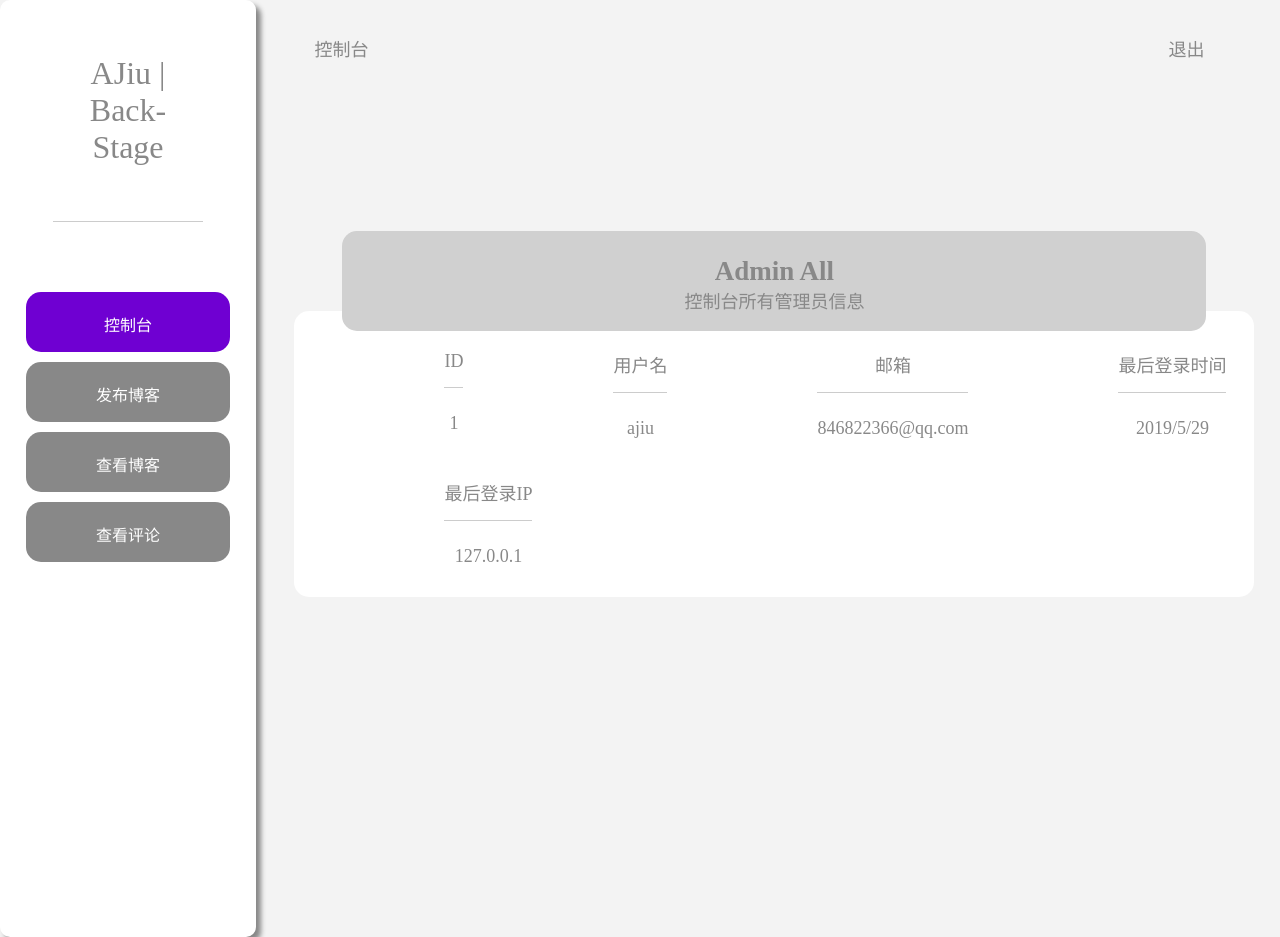
After one commit to AJiu07/AJiu07.github.io, a PHP site: page /admin/index.html in a window 1280 px wide. The commit adds this page. Run offline with PHP 8.4, Linux system fonts and the light colour scheme.

Commit message:
Signed-off-by: AJiu07 <846822366@qq.com>

```diff
--- /dev/null
+++ b/admin/css/index.css
@@ -0,0 +1,118 @@
+*{
+  padding: 0;
+  margin: 0;
+}
+body{
+  background-color: #f3f3f3;
+  color: #888888;
+  overflow: hidden;
+}
+a{
+  color: #888888;
+  text-decoration: none;
+}
+.left{
+  width: 20%;
+  height: 937px;
+  background-color: #fff;
+  text-align: center;
+  box-shadow: 5px 5px 5px #888888;
+  border-radius: 10px;
+  float: left;
+}
+.left h1{
+  padding: 55px;
+  font-weight: lighter;
+}
+.hr{
+  width: 150px;
+  height: 1px;
+  background-color: #ccc;
+  margin: 0 auto;
+}
+.dh ul{
+  margin-top: 70px;
+}
+.dh li{
+  list-style: none;
+  width: 80%;
+  height: 40px;
+  background-color: #888888;
+  margin: 10px auto;
+  text-align: center;
+  padding-top: 20px;
+  border-radius: 15px;
+  color: #fff;
+  font-weight: lighter;
+}
+.right{
+  width: 75%;
+  height: 100px;
+  position: absolute;
+  left: 23%;
+  font-size: 18px;
+}
+.right .top{
+  margin-top: 35px;
+  margin-left: 20px;
+}
+.right .top a:last-child{
+  float: right;
+  margin-right: 50px;
+}
+.right .banner{
+  width: 100%;
+  height: 300px;
+  clear: both;
+}
+.right .banner .banner-admin{
+  position: absolute;
+  margin-top: 170px;
+  width: 90%;
+  height: 100px;
+  background-color: #d0d0d0;
+  margin-left: 5%;
+  border-radius: 15px;
+  text-align: center;
+  z-index: 2;
+}
+.right .banner .banner-admin h2{
+  padding-top: 25px;
+}
+.right .banner .banner-user{
+  position: absolute;
+  width: 100%;
+  background-color: #fff;
+  border-radius: 15px;
+  margin-top: 250px;
+  padding-bottom: 30px;
+}
+.right .banner .banner-user dl{
+  float: left;
+  text-align: center;
+  margin-left: 150px;
+  margin-top: 40px;
+}
+.right .banner .banner-user dt{
+  padding-bottom: 15px;
+  border-bottom: 1px solid #ccc;
+}
+.right .banner .banner-user dd{
+  margin-top: 25px;
+}
+.right .banner .banner-user  id{
+  width: 50px;
+}
+.right .banner .banner-user  user{
+  width: 150px;
+  padding-left: 550px;
+}
+.right .banner .banner-user  email{
+  width: 150px;
+}
+.right .banner .banner-user  create_at{
+  width: 150px;
+}
+.right .banner .banner-user  ip{
+  width: 100px;
+}
--- /dev/null
+++ b/admin/index.html
@@ -0,0 +1,70 @@
+<!DOCTYPE html>
+<html lang="en">
+<head>
+	<meta charset="UTF-8">
+	<link rel="stylesheet" type="text/css" href="css/index.css">
+	<title>AJiu | Back-Stage</title>
+</head>
+<body>
+  <div class="left">
+    <h1>AJiu | Back-Stage</h1>
+    <div class="hr"></div>
+    <div class="dh">
+      <ul>
+        <a href="index.html">
+          <li>控制台</li>
+        </a>
+        <a href="create-blog.html">
+          <li>发布博客</li>
+        </a>
+        <a href="view-blog.html">
+          <li>查看博客</li>
+        </a>
+        <a href="comment.html">
+          <li>查看评论</li>
+        </a>
+      </ul>
+    </div>
+  </div>
+  <div class="right">
+    <div class="top">
+      <a href="index.html">控制台</a>
+      <a href="#">退出</a>
+    </div>
+    <div class="banner">
+  		<div class="banner-admin">
+  			<h2>Admin All</h2>
+  			<p>
+  				控制台所有管理员信息
+  			</p>
+  		</div>
+  		<div class="banner-user">
+  			<form method="post" action="">
+            <dl class="id">
+              <dt>ID</dt>
+              <dd>1</dd>
+            </dl>
+            <dl class="user">
+              <dt>用户名</dt>
+              <dd>ajiu</dd>
+            </dl>
+            <dl class="email">
+              <dt>邮箱</dt>
+              <dd>846822366@qq.com</dd>
+            </dl>
+            <dl class="create_at">
+              <dt>最后登录时间</dt>
+              <dd>2019/5/29</dd>
+            </dl>
+            <dl class="ip">
+              <dt>最后登录IP</dt>
+              <dd>127.0.0.1</dd>
+            </dl>
+  			</form>
+  		</div>
+  	</div>
+  </div>
+	<script src="../js/jquery.min.js"></script>
+	<script src="js/index.js"></script>
+</body>
+</html>
--- /dev/null
+++ b/admin/js/index.js
@@ -0,0 +1,7 @@
+$(function(){
+  $('li:eq(0)').css('background','#6f00d2');
+  // $('li').click(function(){
+  //   $(this).css('background','#6F00D2');
+  //   $(this).siblings().css('background','#888888');
+  // });
+});
--- a/admin/js/login.js
+++ b/admin/js/login.js
@@ -1,7 +1,7 @@
 $(function(){
 	$('#btn').hover(function(){
-		$(this).css('background-color','#f3f3f3');
+		$(this).css('background-color','#7373B9');
 	},function(){
-		$(this).css('background-color','#fff');
+		$(this).css('background-color','#484891');
 	});
 });
```
Also changed, not shown: admin/css/login.css (+31 -7 lines), admin/header.html (added, +40 -0 lines), admin/login.html (+15 -6 lines), admin/comment.html (added), admin/create-blog.html (added), admin/view-blog.html (added).
